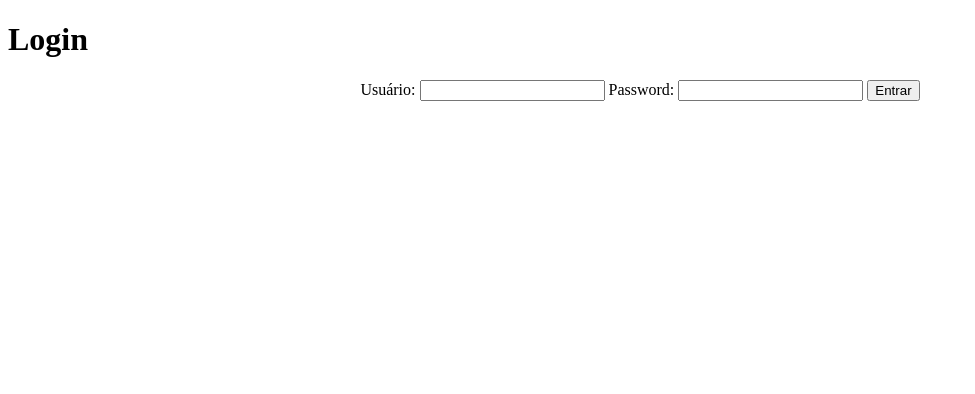
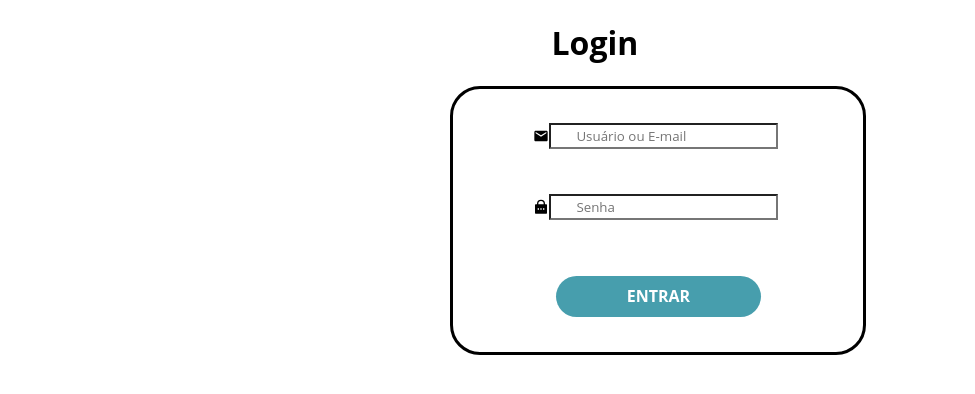
Before and after one commit to AlvaroSalvino/Python-Django, a Django app: page /login/ in a window 1280 px wide. Shown: the top 394 px of the page, without its empty margins (0-975 px from the left). Run offline with Django 5.2, Linux system fonts and the light colour scheme.

Commit message:
Melhoria da página de login

```diff
--- a/templates/login.html
+++ b/templates/login.html
@@ -1,5 +1,87 @@
 <!DOCTYPE html>
 <html lang="pt-br" xmlns="http://www.w3.org/1999/html">
+<style>
+* {
+    background-color:rgb(255, 255, 255);
+    font-family: "Open Sans", sans-serif;
+    box-sizing: border-box;
+}
+h1 {
+    color: rgb(0, 0, 0);
+    display: flex;
+    position: relative;
+    margin-left: 43%;
+}
+
+#username{
+    padding: 2px 25px;
+}
+
+#password{
+    padding: 2px 25px;
+}
+
+#formulario {
+    max-width: 26rem;
+    background-color: white;
+    border-style: solid;
+    border-radius: 30px;
+}
+
+form{
+    display: block;
+    margin-top: 0em;
+    margin-block-end: 1em;
+    margin-left: 35%;
+}
+div{
+    display: block;
+    background-color: transparent
+}
+.formname{
+    display: flex;
+    flex-direction: row;
+    -webkit-box-align: center;
+    align-items: center;
+    width: 100%;
+    padding: 10px 5rem;
+    margin: 1.5rem 0px;
+    border-bottom: 1px solid rgb(255, 255, 255);
+    background-color: transparent;
+    position: relative;
+    transition: border-color 0.15s ease 0s;
+}
+
+.formsenha{
+    display: flex;
+    flex-direction: row;
+    -webkit-box-align: center;
+    align-items: center;
+    width: 100%;
+    padding: 10px 5rem;
+    margin: 1.5rem 0px;
+    border-bottom: 1px solid rgb(255, 255, 255);
+    background-color: transparent;
+    position: relative;
+    transition: border-color 0.15s ease 0s;
+}
+
+#loginbutton{
+    width: 50%;
+    margin: 1.3rem auto 2.2rem;
+    border-radius: 30px;
+    border: 0px;
+    padding: 0.6rem 1.5rem;
+    font-size: 1rem;
+    font-weight: bold;
+    text-transform: uppercase;
+    background: rgb(71, 158, 173);
+    color: rgb(255, 255, 255);
+    position: relative;
+    cursor: pointer;
+    transition: all 0.2s ease 0s;
+}
+</style>
 <head>
     <meta charset="UTF-8">
     <title>Agenda</title>
@@ -7,12 +89,23 @@
 <body>
     <h1>Login</h1>
     <form action="submit" method="POST">{% csrf_token %}
-        <div align="center">
-            <label>Usuário:</label>
-            <input type="text" name="username">
-            <label>Password:</label>
-            <input type="password" name="password">
-            <button type="submit">Entrar</button>
+        <div id="formulario" align="center">
+            <div class="">
+                <div class="formname">
+                    <svg stroke="currentColor" fill="currentColor" stroke-width="0" viewBox="0 0 24 24" height="1em" width="1em" xmlns="http://www.w3.org/2000/svg"><path fill="none" d="M0 0h24v24H0z"></path><path d="M20 4H4c-1.1 0-1.99.9-1.99 2L2 18c0 1.1.9 2 2 2h16c1.1 0 2-.9 2-2V6c0-1.1-.9-2-2-2zm0 4l-8 5-8-5V6l8 5 8-5v2z"></path>
+                    </svg>
+                    <input id="username" type="text" name="username" placeholder="Usuário ou E-mail" required>
+                </div>
+                <div class="formsenha">
+                    <svg stroke="currentColor" fill="currentColor" stroke-width="0" viewBox="0 0 24 24" height="1em" width="1em" xmlns="http://www.w3.org/2000/svg">
+                        <g><path fill="none" d="M0 0h24v24H0z"></path>
+                            <path d="M18 8h2a1 1 0 0 1 1 1v12a1 1 0 0 1-1 1H4a1 1 0 0 1-1-1V9a1 1 0 0 1 1-1h2V7a6 6 0 1 1 12 0v1zm-2 0V7a4 4 0 1 0-8 0v1h8zm-5 6v2h2v-2h-2zm-4 0v2h2v-2H7zm8 0v2h2v-2h-2z"></path>
+                        </g>
+                    </svg>
+                    <input id="password" type="password" name="password" placeholder="Senha" required>
+                </div>
+                <button name="login" id="loginbutton" type="submit">Entrar</button>
+            </div>
         </div>
     </form>
 
```
Also changed, not shown: templates/loginstyle.css (added, +9 -0 lines), db.sqlite3.
